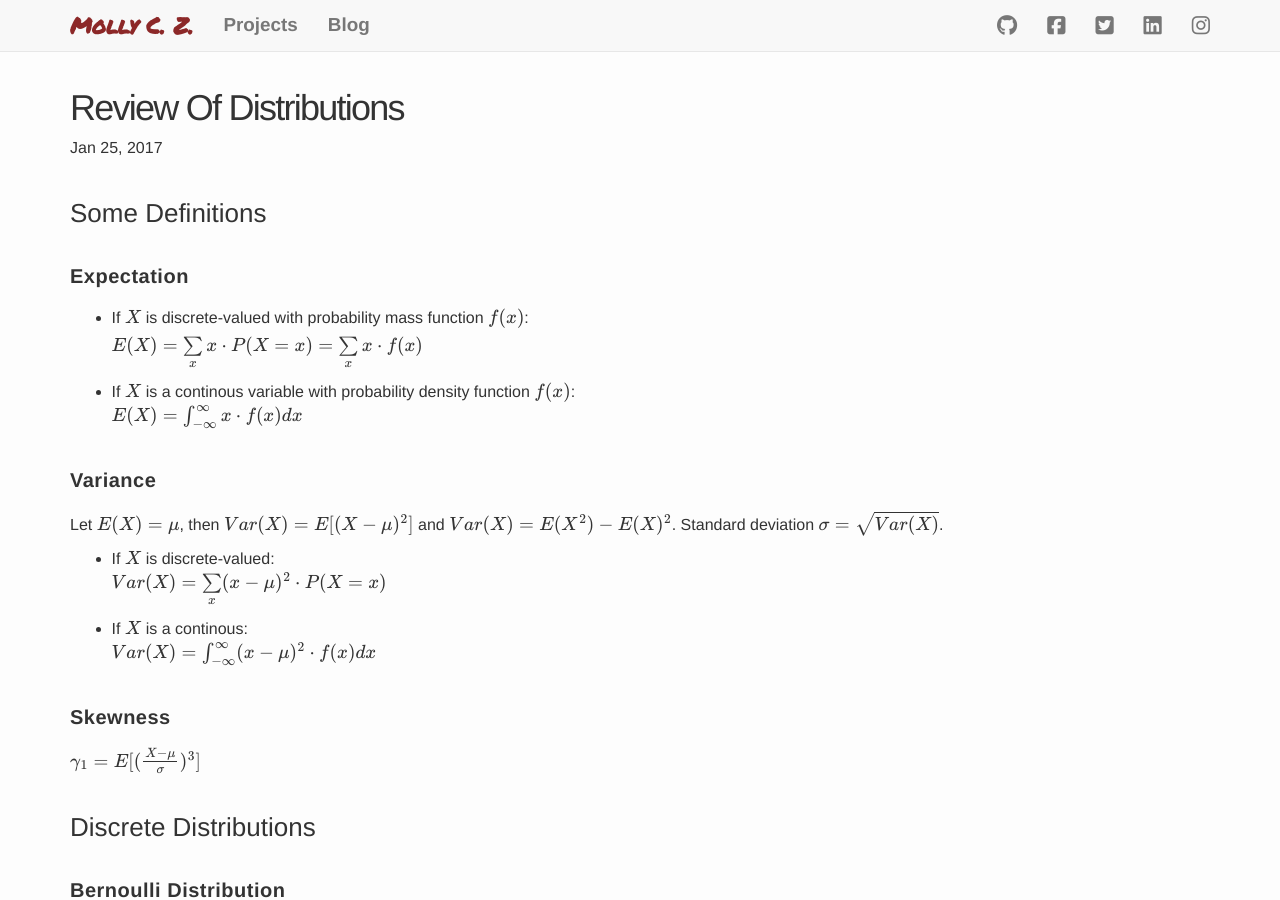
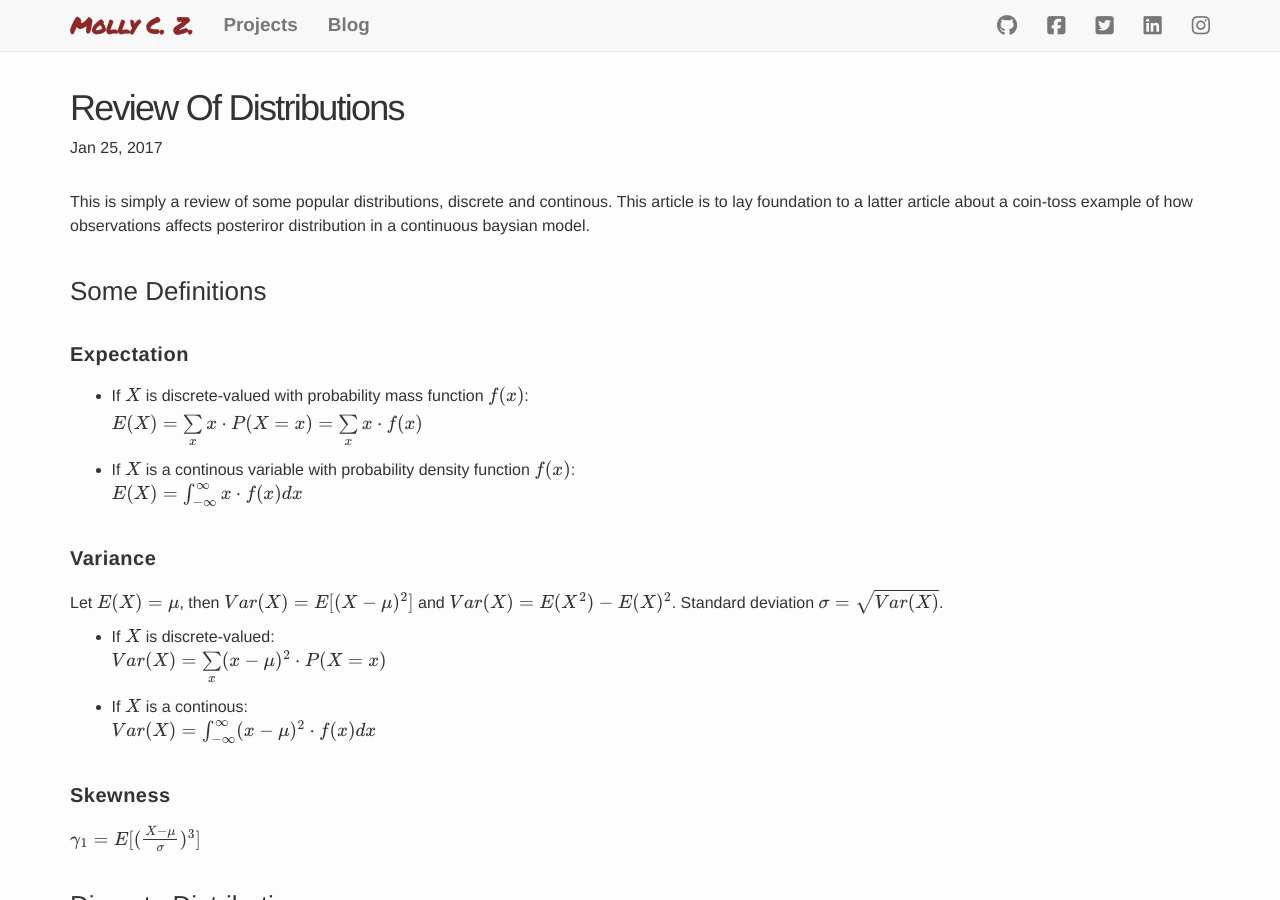
Before and after one commit to MollyZhang/MollyZhang.github.io_offline, a Jekyll site: the page built from _posts/2017-1-25-review-of-distributions.md, in a window 1280 px wide and 900 px high. Built offline with Jekyll 4.4.1, drawn with Linux system fonts in a browser that asks for light colours; nearby versions of some CDN libraries; formulas are drawn with MathJax 3; comment, search, counter and statistics services are not loaded.

Commit message:
add last sentence to finish this blog post

```diff
--- a/_posts/2017-1-25-review-of-distributions.md
+++ b/_posts/2017-1-25-review-of-distributions.md
@@ -4,6 +4,8 @@ excerpt: "Bernoulli, Bionomial, Uniform, Exponential and Normal Distributions"
 thumbnail: ""
 comments: true
 ---
+This is simply a review of some popular distributions, discrete and continous. This article is to lay foundation to a latter article about a coin-toss example of how observations affects posteriror distribution in a continuous baysian model.
+
 
 ### Some Definitions
 
@@ -108,7 +110,6 @@ Example: can't think of a good example...it's usually used to describe probabili
 
 
 
-
 ### Notes:
 
 * [This tutorial](http://www.markdowntutorial.com/lesson/5/) gave me a great tutorial/review of markdown format.
```
